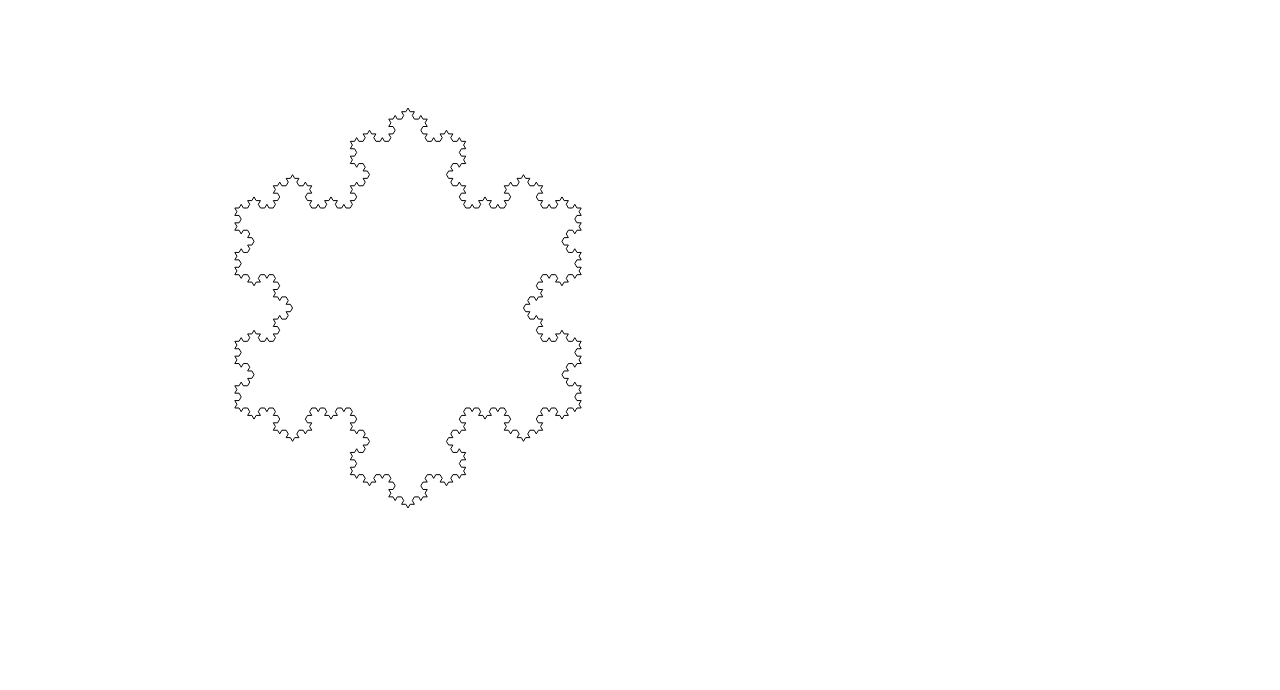
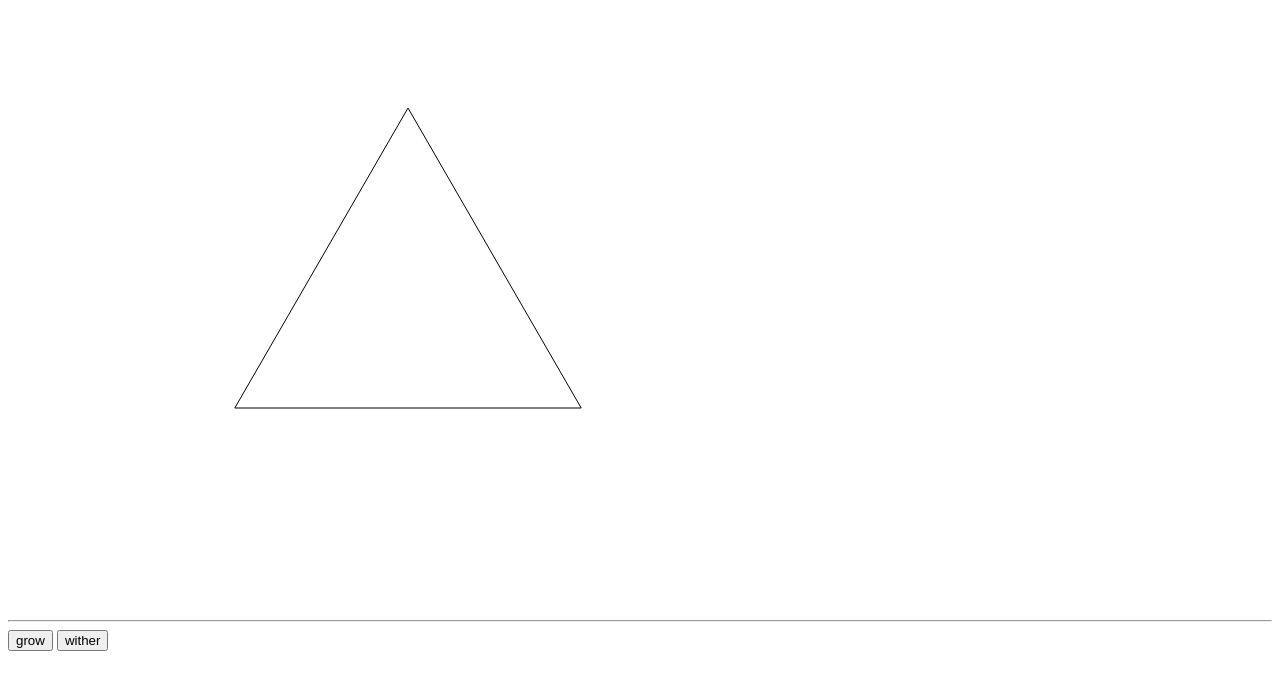
Before and after one commit to madacoo/fractals, a plain HTML site: page koch/index.html in a window 1280 px wide. Drawn offline with Linux system fonts and the light colour scheme.

Commit message:
Snowflake can now grow and wither (without recalculating iterations).

```diff
--- a/koch/index.html
+++ b/koch/index.html
@@ -15,6 +15,9 @@
     <body>
 
         <canvas id='canvas'></canvas>
+        <hr>
+        <button onclick='grow(); return false;'>grow</button>
+        <button onclick='wither(); return false;'>wither</button>
 
     </body>
 
--- a/koch/koch.js
+++ b/koch/koch.js
@@ -1,22 +1,47 @@
 
 class KochSnowflake {
     constructor(centroid, circumradius, theta) {
+        this.iteration = 0;
+
         this.curves = [];
         let [a, b, c] = equilateral(centroid, circumradius, theta);
         this.curves.push(new KochCurve(a, b));
         this.curves.push(new KochCurve(b, c));
         this.curves.push(new KochCurve(c, a));
+
+        this.iterationArr = [];
+        let iteration = [];
+        for (let i = 0; i < 3; i++) {
+            iteration.push(this.curves[i].points.slice())
+        }
+        this.iterationArr.push(iteration);
     }
 
-    iterate() {
-        for (let i = 0; i < this.curves.length; i++) {
-            this.curves[i].iterate();
+    grow() {
+        if (this.iteration < 8) this.iteration++;
+        while (this.iterationArr.length < this.iteration+1) {
+            let iteration = [];
+            for (let i = 0; i < this.curves.length; i++) {
+                this.curves[i].iterate();
+                iteration.push(this.curves[i].points.slice());
+            }
+            this.iterationArr.push(iteration);
         }
     }
 
+    wither() {
+        if (this.iteration > 0) this.iteration--;
+    }
+
     show() {
-        for (let i = 0; i < this.curves.length; i++) {
-            this.curves[i].show();
+        for (let i = 0; i < 3; i++) {
+            let points = this.iterationArr[this.iteration][i];
+            ctx.beginPath();
+            ctx.moveTo(points[0].x, points[0].y);
+            for (let i = 1; i < points.length; i++) {
+                ctx.lineTo(points[i].x, points[i].y);
+            }
+            ctx.stroke();
         }
     }
 }
--- a/koch/main.js
+++ b/koch/main.js
@@ -6,6 +6,12 @@ Number.prototype.rounded = function(i) {
    return Math.round(this*i)/i;
 };
 
+function background() {
+    ctx.fillStyle = 'white';
+    ctx.rect(0, 0, cnv.width, cnv.height);
+    ctx.fill();
+}
+
 function createCanvas(width, height) {
     window.cnv = document.getElementById('canvas');
     cnv.width = width;
@@ -13,14 +19,21 @@ function createCanvas(width, height) {
     window.ctx = cnv.getContext('2d');
 }
 
+function grow() {
+    snowflake.grow();
+    background();
+    snowflake.show();
+
+}
+
+function wither() {
+    snowflake.wither();
+    background();
+    snowflake.show();
+}
 
 window.onload = function() {
     createCanvas(800, 600);
     snowflake = new KochSnowflake({x: 400, y: 300}, 200, -Math.PI/2);
-    let n = 4;
-    for (let i = 0; i < n; i++) {
-        snowflake.iterate();
-    }
     snowflake.show();
-
 };
```
